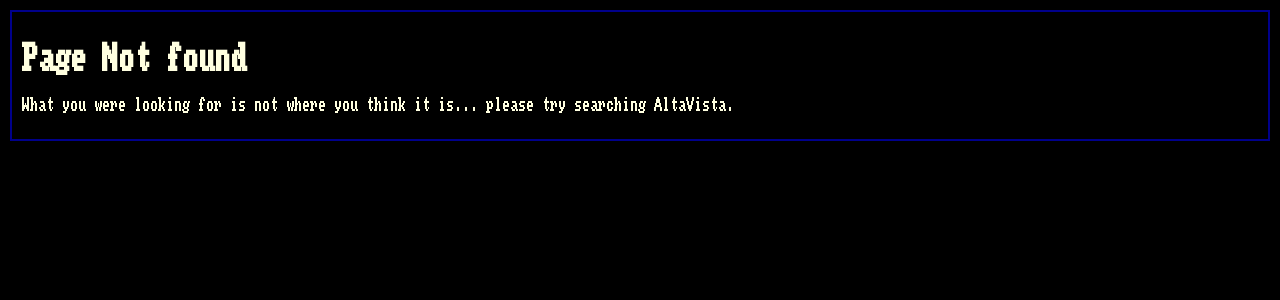
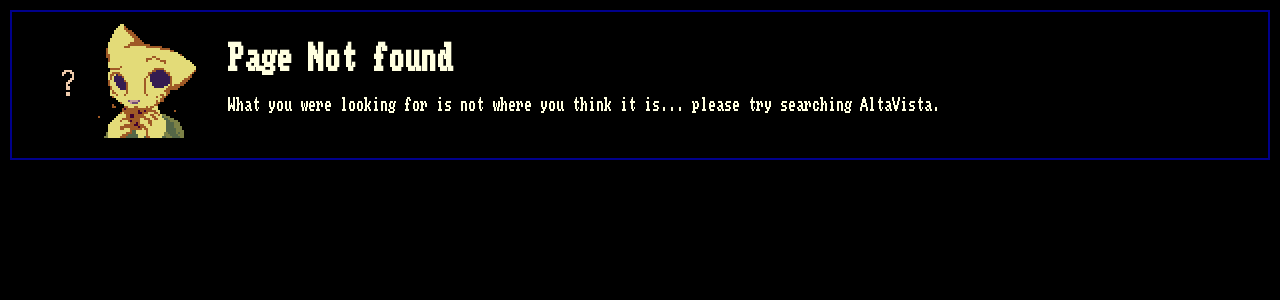
Before and after one commit to chmarr/prequelprizes, a Django app: template prizes/templates/404.html in a window 1280 px wide. Shown: the top 300 px of the page. Run offline with Django 3.2, Linux system fonts and the light colour scheme; the template is opened without the code that fills it, so the values that code supplies are empty.

Commit message:
Added images.

```diff
--- a/prizes/static/prizes/styles.css
+++ b/prizes/static/prizes/styles.css
@@ -17,7 +17,6 @@
     background-color: black;
     color: lightyellow;
     font-family: "TopazPlus", "Helvetica", sans-serif; font-size: 12pt;
-    min-width: 848px;
 }
 
 input, button {
@@ -113,3 +112,12 @@
 #detailsimg {
     float: right;
 }
+
+img.messageimg {
+    float: left;
+    margin: 0 10px 10px 0;
+}
+
+div.clear {
+    clear: both;
+}
--- a/prizes/templates/403.html
+++ b/prizes/templates/403.html
@@ -1,7 +1,10 @@
 {% extends "prizes/base.html" %}
+{% load static %}
 {% block content %}
+    <img class="messageimg" src="{% static "prizes/Stopthat.gif" %}" />
     <h1>Permission Denied</h1>
     {% if exc_message %}
         <p>{{ exc_message }}</p>
     {% endif %}
+    <div class="clear"/>
 {% endblock %}
--- a/prizes/templates/404.html
+++ b/prizes/templates/404.html
@@ -1,8 +1,11 @@
 {% extends "prizes/base.html" %}
+{% load static %}
 {% block content %}
+    <img class="messageimg" src="{% static "prizes/NotFound.gif" %}" />
     <h1>Page Not found</h1>
     <p>What you were looking for is not where you think it is... please try searching AltaVista.</p>
     {% if exc_message %}
         <p>{{ exc_message }}</p>
     {% endif %}
+    <div class="clear"/>
 {% endblock %}
--- a/prizes/templates/prizes/enter_details.html
+++ b/prizes/templates/prizes/enter_details.html
@@ -1,6 +1,7 @@
 {% extends "prizes/base.html" %}
 {% load static %}
 {% block content %}
+    <style>body { min-width: 848px; }</style>
     <script src="{% static "admin/js/jquery.js" %}"></script>
     <script> <!--
     jQuery(function ($) {
@@ -42,7 +43,7 @@
     </form>
     <hr/>
     <p class="mumbo">We will only store and use this information for the purpose of delivering your prize. There may be
-        an intermediate stage were we laugh at your surname or deride your place of residence, but we promise to do that
+        an intermediate stage where we laugh at your surname or deride your place of residence, but we promise to do that
         privately and only for a short time. After all complainants are squashed and prizes are delivered, we will
         delete this information, or at least sort the 0s and 1s into different buckets for later re-use.</p>
 {% endblock %}
--- a/prizes/templates/prizes/thanks.html
+++ b/prizes/templates/prizes/thanks.html
@@ -1,6 +1,8 @@
 {% extends "prizes/base.html" %}
+{% load static %}
 {% block content %}
     <title>Thanks!</title>
+    <img class="messageimg" src="{% static "prizes/Thanks.gif" %}"/>
     <p>Thanks!</p>
     {% if winner %}
         <p>Again, keep a copy of this key: <strong>{{ winner.key }}</strong>. It's the last you'll see of it. I'm
@@ -10,4 +12,5 @@
     {% else %}
         <p>My brain was erased, so I'm not sure what we're thanking you for. You seem nice, though.</p>
     {% endif %}
+    <div class="clear"></div>
 {% endblock %}
--- a/prizes/views.py
+++ b/prizes/views.py
@@ -73,7 +73,7 @@
             request.session.delete_test_cookie()
             return redirect(enter_details)
         else:
-            return render(request, "prizes/no_cookies.html", {"key": key, "sign": sign})
+            return render(request, "prizes/no_cookies.html", {"key": key, "time": time, "sign": sign})
     else:
         request.session.set_test_cookie()
         qd = QueryDict('', mutable=True)
```
Also changed, not shown: prizes/templates/prizes/no_cookies.html (+6 -3 lines), prizes/static/prizes/Cookies.gif (added), prizes/static/prizes/NotFound.gif (added), prizes/static/prizes/Stopthat.gif (added), prizes/static/prizes/Thanks.gif (added).
